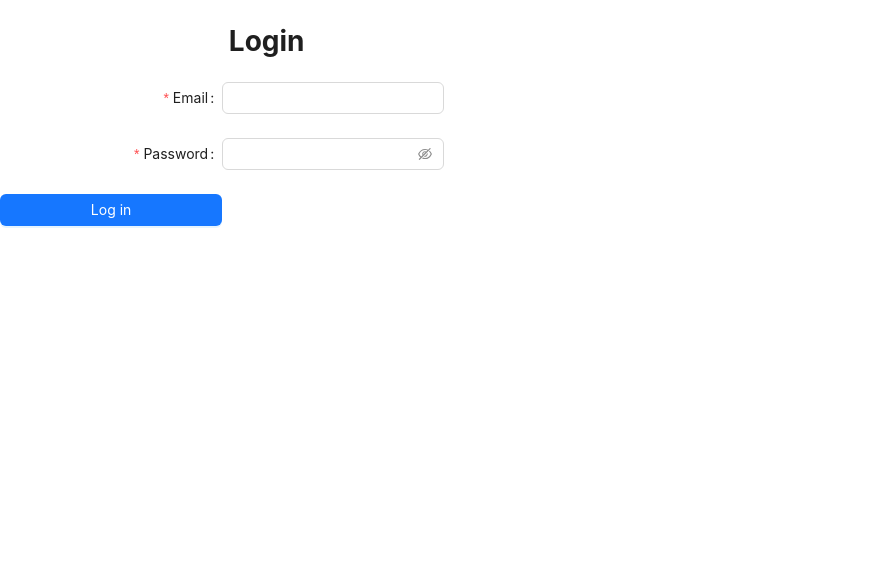
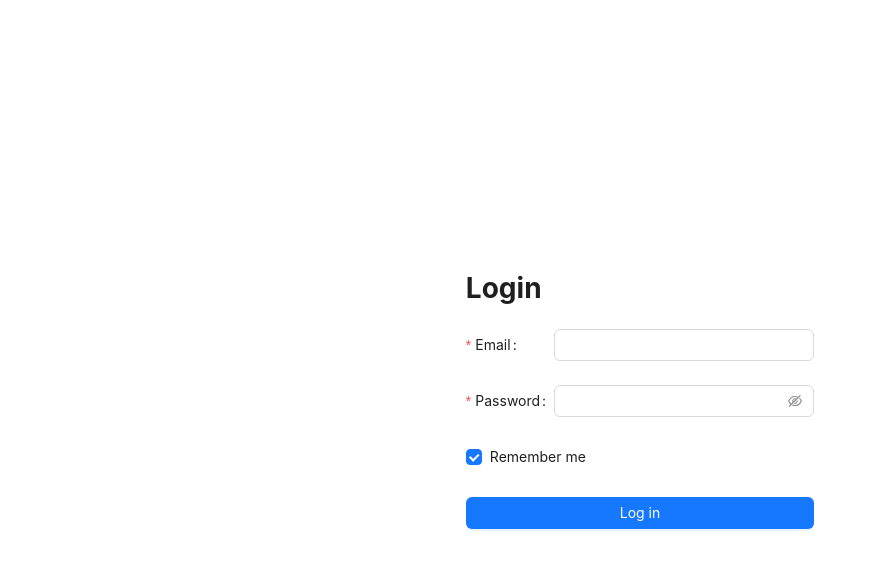
Before and after one commit to abdulahiroble/dashboard-frontend-ms, a React (Create React App) app: page /login in a window 1280 px wide. Shown: the top 570 px of the page, without its empty margins (0-877 px from the left). Built offline with nearby package versions, Linux system fonts and the light colour scheme.

Commit message:
Refactor Login page layout

```diff
--- a/src/pages/Login.tsx
+++ b/src/pages/Login.tsx
@@ -50,17 +50,17 @@ const Login = () => {
     };
 
     return (
-        <Col className=''>
+        <div style={{ display: 'flex', justifyContent: 'center', alignItems: 'center', height: '100vh' }}>
+            <Col>
                 {/* <Affix>
                 <Navigation />
             </Affix> */}
-            <Col className='Logincontainer' span={10}>
+                <Col className='Logincontainer' span={40}>
                     <Form
-                    style={{ textAlign: 'center' }}
                         className='form'
                         name="Login"
-                    labelCol={{ span: 10 }}
-                    wrapperCol={{ span: 10 }}
+                        labelCol={{ span: 40 }}
+                        wrapperCol={{ span: 40 }}
                         initialValues={{ remember: true }}
                         //   onFinish={onFinish}
                         onFinishFailed={onFinishFailed}
@@ -73,6 +73,7 @@ const Login = () => {
                             label="Email"
                             name="email"
                             rules={[{ required: true, message: 'Please input your email!' }]}
+                            wrapperCol={{ offset: 2, span: 40 }}
                         >
                             <Input />
                         </Form.Item>
@@ -81,15 +82,16 @@ const Login = () => {
                             label="Password"
                             name="password"
                             rules={[{ required: true, message: 'Please input your password!' }]}
+                            wrapperCol={{ offset: 0, span: 40 }}
                         >
                             <Input.Password />
                         </Form.Item>
 
-                    {/* <Form.Item name="remember" valuePropName="checked" wrapperCol={{ offset: 0, span: 16 }}>
+                        <Form.Item name="remember" valuePropName="checked" wrapperCol={{ offset: 0, span: 40 }}>
                             <Checkbox>Remember me</Checkbox>
-      </Form.Item> */}
+                        </Form.Item>
 
-                    <Form.Item wrapperCol={{ offset: 0, span: 10 }}>
+                        <Form.Item wrapperCol={{ offset: 0, span: 40 }}>
                             <Button type="primary" htmlType="submit" style={{ width: "100%" }}>
                                 Log in
                             </Button>
@@ -98,6 +100,7 @@ const Login = () => {
                 </Col>
                 {/* <Footer /> */}
             </Col>
+        </div>
     );
 };
 
```
Lines whose indentation alone changed are shown as unchanged.
